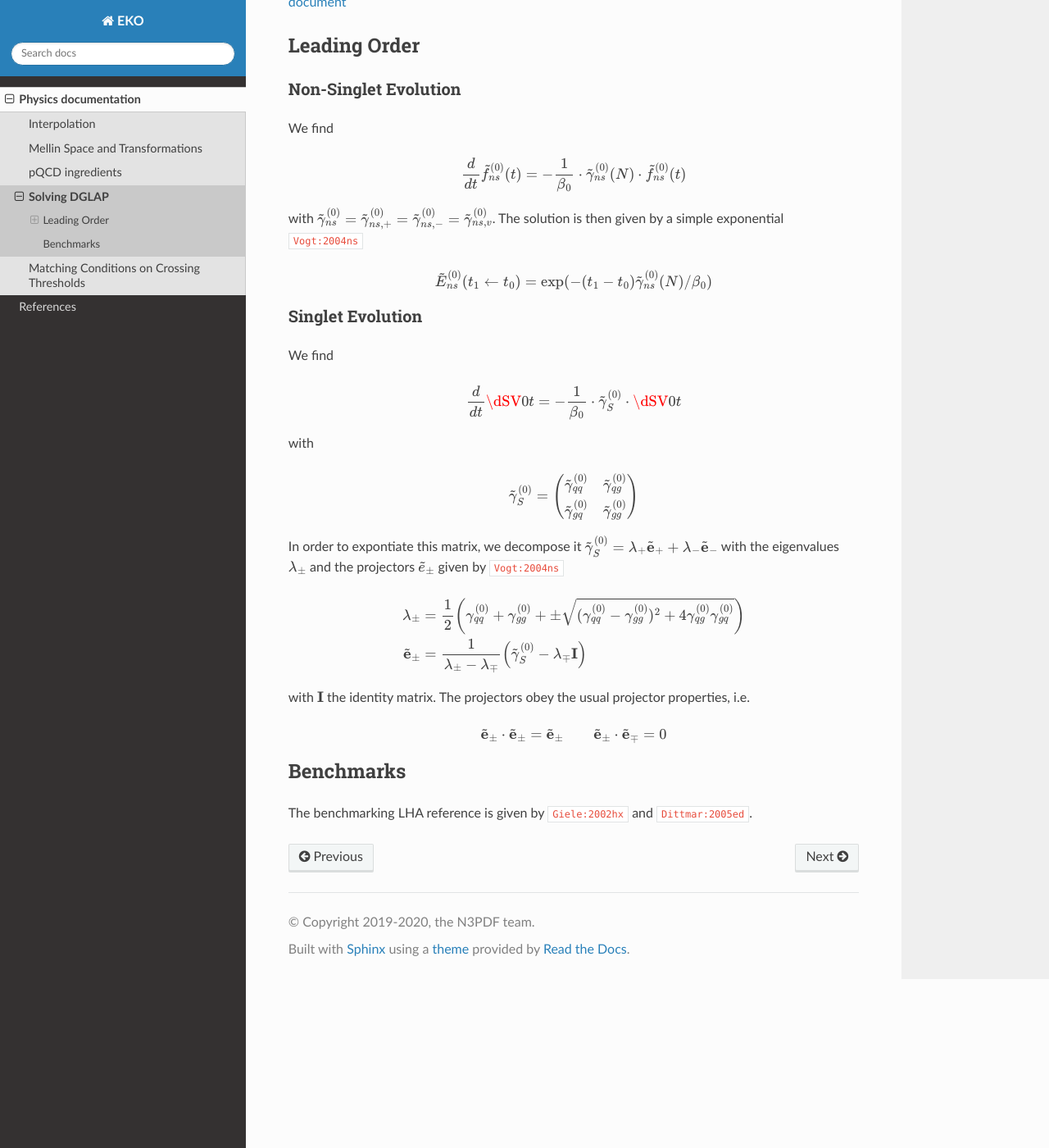
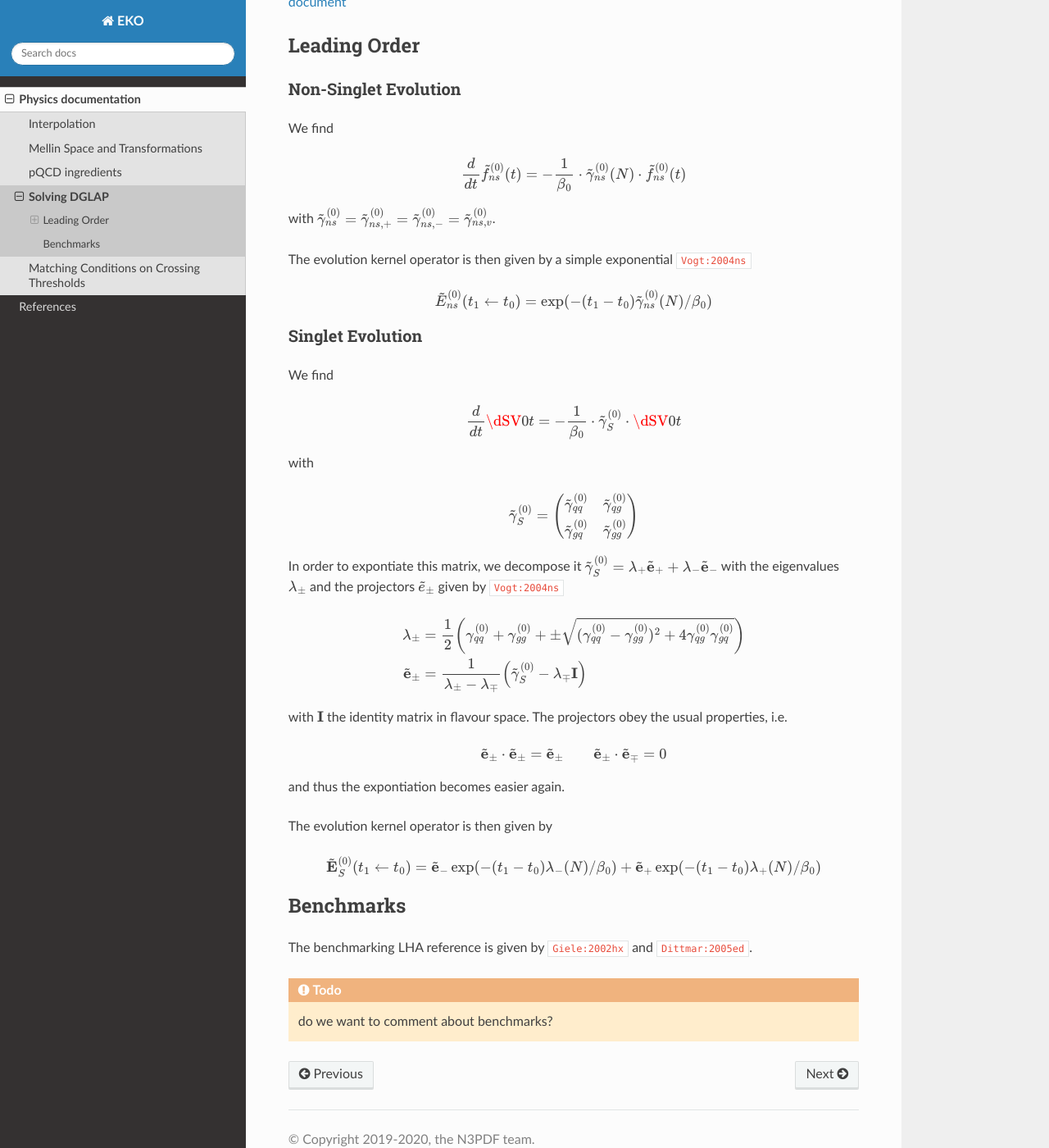
Before and after one commit to NNPDF/eko, a Sphinx documentation site: the page built from doc/source/Physics/DGLAP.txt, in a window 1280 px wide and 1400 px high, scrolled down 1054 px. Shown: the whole window at 82% size. Built offline with Sphinx 7.4.7 and the Read the Docs theme 2.0.0, drawn with Linux system fonts in a browser that asks for light colours; pages that are not in the unit, such as notebooks, are missing from menus; cross-references to code outside the pages are shown as plain code.

Commit message:
update doc

```diff
--- a/doc/source/Physics/DGLAP.txt
+++ b/doc/source/Physics/DGLAP.txt
@@ -57,7 +57,8 @@ We find
     \frac{d}{dt} \tilde f_{ns}^{(0)}(t) = -\frac{1}{\beta_0} \cdot \tilde \gamma_{ns}^{(0)}(N) \cdot \tilde f_{ns}^{(0)}(t)
 
 with :math:`\tilde \gamma_{ns}^{(0)} = \tilde\gamma_{ns,+}^{(0)} = \tilde\gamma_{ns,-}^{(0)} = \tilde\gamma_{ns,v}^{(0)}`.
-The solution is then given by a simple exponential :cite:`Vogt:2004ns`
+
+The evolution kernel operator is then given by a simple exponential :cite:`Vogt:2004ns`
 
 .. math::
     \tilde E^{(0)}_{ns}(t_1\leftarrow t_0) = \exp(-(t_1-t_0) \tilde \gamma_{ns}^{(0)}(N)/\beta_0 )
@@ -86,13 +87,24 @@ the eigenvalues :math:`\lambda_{\pm}` and the projectors :math:`\tilde e_{\pm}`
     \lambda_{\pm} &= \frac 1 2 \left( \gamma_{qq}^{(0)} + \gamma_{gg}^{(0)} + \pm \sqrt{(\gamma_{qq}^{(0)}-\gamma_{gg}^{(0)})^2 + 4\gamma_{qg}^{(0)}\gamma_{gq}^{(0)}} \right)\\
     \tilde {\bf e}_{\pm} &= \frac{1}{\lambda_{\pm} - \lambda_{\mp}} \left( \tilde \gamma_S^{(0)}  - \lambda_{\mp} \mathbf I \right)
 
-with :math:`\mathbf I` the identity matrix. The projectors obey the usual projector properties, i.e.
+with :math:`\mathbf I` the identity matrix in flavour space.
+The projectors obey the usual properties, i.e.
 
 .. math::
     \tilde {\bf e}_{\pm} \cdot \tilde {\bf e}_{\pm} = \tilde {\bf e}_{\pm} \qquad \tilde {\bf e}_{\pm} \cdot \tilde {\bf e}_{\mp} = 0
+
+and thus the expontiation becomes easier again.
+
+The evolution kernel operator is then given by
+
+.. math::
+    \tilde{\mathbf{E}}^{(0)}_{S}(t_1\leftarrow t_0) = \tilde{\mathbf{e}}_-\exp(-(t_1-t_0) \lambda_{-}(N)/\beta_0 ) + \tilde{\mathbf{e}}_+\exp(-(t_1-t_0) \lambda_{+}(N)/\beta_0 )
 
 Benchmarks
 ----------
 
 The benchmarking LHA reference is given by :cite:`Giele:2002hx`
 and :cite:`Dittmar:2005ed`.
+
+.. todo::
+    do we want to comment about benchmarks?
--- a/doc/source/Physics/Interpolation.txt
+++ b/doc/source/Physics/Interpolation.txt
@@ -105,4 +105,4 @@ The generated polynomials then look like:
 .. todo ::
     - document grid generation
     - we seem to require a linear grid at large x
-    - given some hints about typical choices of N_grid/N_degree -> do we want to comment about benchmarks?
+    - given some hints about typical choices of N_grid/N_degree? see also :doc:`benchmarks </Physics/DGLAP>`
--- a/doc/source/conf.py
+++ b/doc/source/conf.py
@@ -53,7 +53,8 @@ extensions = [
     'sphinx.ext.autosectionlabel',
     #'recommonmark',
     'sphinx.ext.napoleon',
-    'sphinxcontrib.bibtex'
+    'sphinxcontrib.bibtex',
+    "sphinx.ext.graphviz",
 ]
 
 # Add any paths that contain templates here, relative to this directory.
```
Also changed, not shown: 2 other files.
